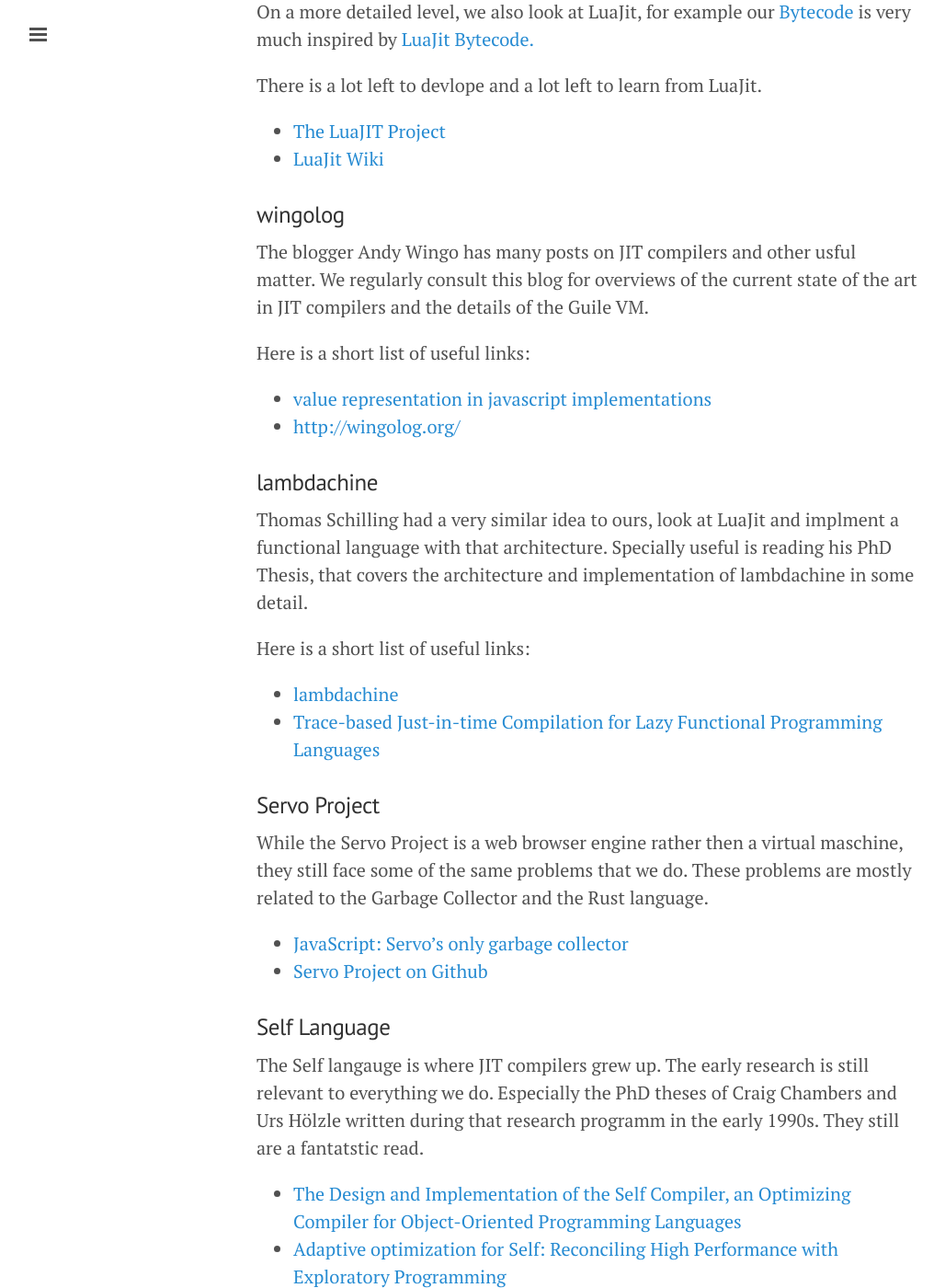
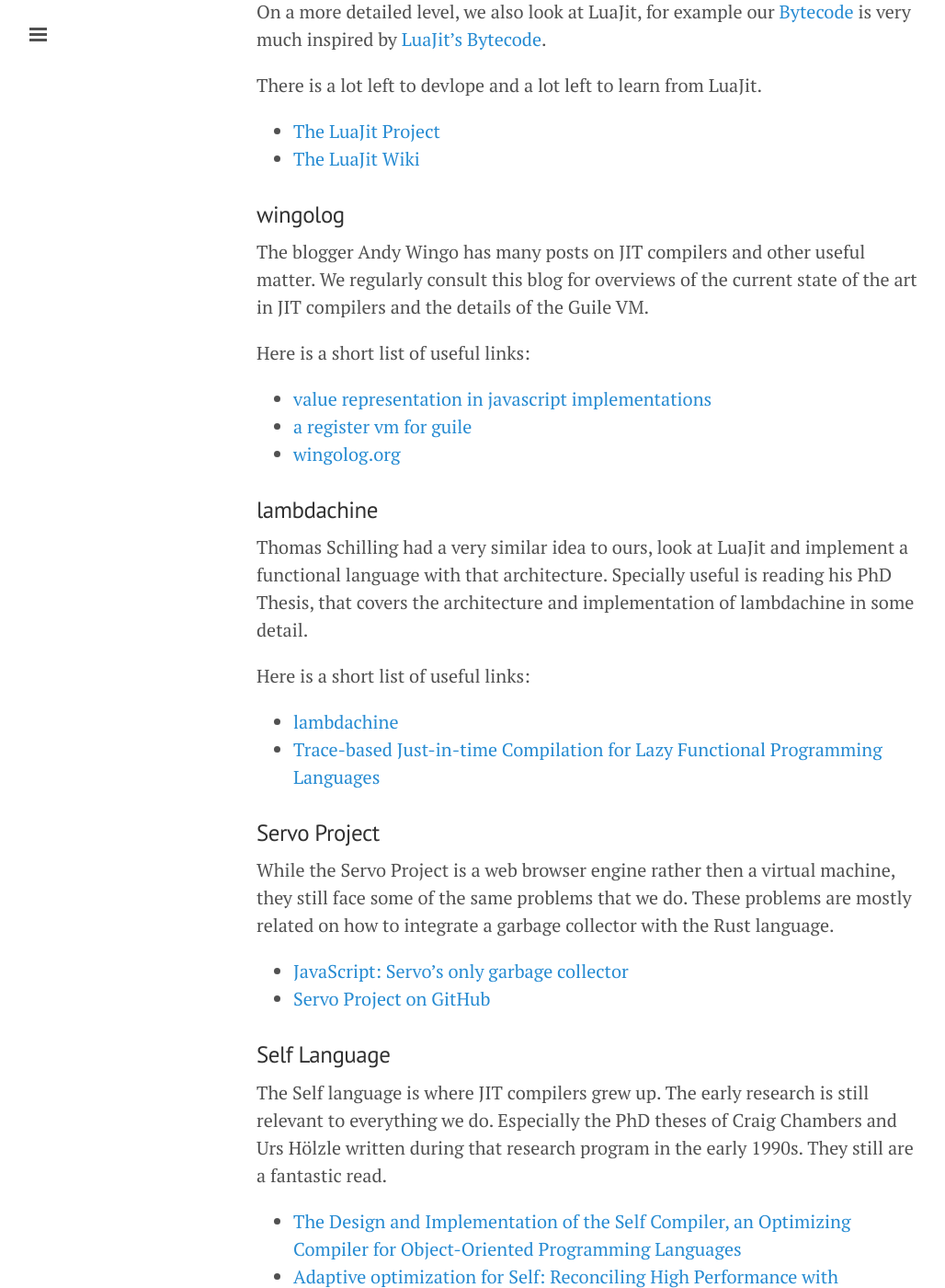
Before and after one commit to clojit/clojit.github.io, a Jekyll site: the page built from resources.md, in a window 1280 px wide and 1400 px high, scrolled down 516 px. Shown: the whole window at 92% size, without its empty margins (1-1029 px from the left). Built offline with Jekyll 4.4.1, drawn with Linux system fonts in a browser that asks for light colours; Markdown is read by kramdown in place of the engine named in the settings; some of the changed text lies outside the part shown.

Commit message:
Markdown everything! Also added my bio

```diff
--- a/resources.md
+++ b/resources.md
@@ -3,74 +3,54 @@ layout: page
 title: Resources
 ---
 
-<p>
-  Very little we do is original, so here is a list of resources that helped us.
-</p>
+Very little we do is original, so here is a list of resources that helped us.
 
-<p>
-  There are many more resources that can not all be mentioned here, but we want to thank everybody who has worked, commented or donated to these projects. Thank you.
-</p>
+There are many more resources that can not all be mentioned here, but we want to thank everybody who has worked, commented or donated to these projects. Thank you.
 
-<h3>Luajit</h3>
+### Luajit
 
-<p> This fantasic project is our closest ancestor, and without it, we would be nowwhere near where we are today. Our architecture will be very similar, a (hopefully) fast interpreter combined with a single tracing JIT.  </p>
+This fantasic project is our closest ancestor, and without it, we would be nowhere near where we are today. Our architecture will be very similar, a (hopefully) fast interpreter combined with a single tracing JIT.
 
-<p> On a more detailed level, we also look at LuaJit, for example our <a src="https://github.com/clojit/clojit-doc/blob/master/Bytecode%20Spec.md"> Bytecode </a> is very much inspired by <a href="http://wiki.luajit.org/Bytecode-2.0">  LuaJit Bytecode. </a> </p>
+On a more detailed level, we also look at LuaJit, for example our [Bytecode](https://github.com/clojit/clojit-doc/blob/master/Bytecode%20Spec.md) is very much inspired by [LuaJit's Bytecode](http://wiki.luajit.org/Bytecode-2.0).
 
-<p> There is a lot left to devlope and a lot left to learn from LuaJit. <p>
+There is a lot left to devlope and a lot left to learn from LuaJit.
 
-<ul>
-  <li> <a href="http://luajit.org/"> The LuaJIT Project </a> </li>
-  <li> <a href="http://wiki.luajit.org/"> LuaJit Wiki </a> </li>
-</ul>
+  - [The LuaJit Project](http://luajit.org/)
+  - [The LuaJit Wiki](http://wiki.luajit.org/)
 
-<h3>wingolog</h3>
+### wingolog
 
-<p> The blogger Andy Wingo has many posts on JIT compilers and other usful matter. We regularly consult this blog for overviews of the current state of the art in JIT compilers and the details of the Guile VM. <p>
+The blogger Andy Wingo has many posts on JIT compilers and other useful matter. We regularly consult this blog for overviews of the current state of the art in JIT compilers and the details of the Guile VM.
 
-<p> Here is a short list of useful links: <p>
+Here is a short list of useful links:
 
-<ul>
-  <li> <a href="http://wingolog.org/archives/2011/05/18/value-representation-in-javascript-implementations"> value representation in javascript implementations </a> </li>
-  <li> <a href="http://wingolog.org/">  http://wingolog.org/ </a> </li>
-</ul>
-
-<h3>lambdachine</h3>
-
-<p> Thomas Schilling had a very similar idea to ours, look at LuaJit and implment a functional language with that architecture. Specially useful is reading his PhD Thesis, that covers the architecture and implementation of lambdachine in some detail. <p>
-
-<p> Here is a short list of useful links: <p>
-
-<ul>
-  <li> <a href="https://github.com/nominolo/lambdachine"> lambdachine </a> </li>
-  <li> <a href="http://files.catwell.info/misc/mirror/tracing-jit-haskell-schilling.pdf">  Trace-based Just-in-time Compilation for Lazy Functional Programming Languages </a> </li>
-</ul>
-
-<h3>Servo Project</h3>
-
-<p> While the Servo Project is a web browser engine rather then a virtual maschine, they still face some of the same problems that we do. These problems are mostly related to the Garbage Collector and the Rust language.  <p>
-
-<ul>
-  <li> <a href="https://blog.mozilla.org/research/2014/08/26/javascript-servos-only-garbage-collector/"> JavaScript: Servo’s only garbage collector </a> </li>
-  <li> <a href="https://github.com/servo/servo">  Servo Project on Github </a> </li>
-</ul>
+  - [value representation in javascript implementations](https://wingolog.org/archives/2011/05/18/value-representation-in-javascript-implementations)
+  - [a register vm for guile](https://wingolog.org/archives/2013/11/26/a-register-vm-for-guile)
+  - [wingolog.org](https://wingolog.org/)
 
 
-<h3> Self Language </h3>
+### lambdachine
 
-<p> The Self langauge is where JIT compilers grew up. The early research is still relevant to everything we do. Especially the PhD theses of Craig Chambers and Urs Hölzle written during that research programm in the early 1990s. They still are a fantatstic read. <p>
+Thomas Schilling had a very similar idea to ours, look at LuaJit and implement a functional language with that architecture. Specially useful is reading his PhD Thesis, that covers the architecture and implementation of lambdachine in some detail.
 
-<ul>
-  <li>
-    <a href="http://bibliography.selflanguage.org/craig-thesis.html">
-      The Design and Implementation of the Self Compiler, an Optimizing Compiler for Object-Oriented Programming Languages
-    </a>
-  </li>
-  <li>
-    <a href="http://bibliography.selflanguage.org/urs-thesis.html">
-      Adaptive optimization for Self: Reconciling High Performance with Exploratory Programming
-    </a>
-  </li>
-</ul>
+Here is a short list of useful links:
 
-<p> (Note: If you can't find the first paper, contact us) </p>
+  - [lambdachine](https://github.com/nominolo/lambdachine)
+  - [Trace-based Just-in-time Compilation for Lazy Functional Programming Languages](http://files.catwell.info/misc/mirror/tracing-jit-haskell-schilling.pdf)
+
+
+### Servo Project
+
+While the Servo Project is a web browser engine rather then a virtual machine, they still face some of the same problems that we do. These problems are mostly related on how to integrate a garbage collector with the Rust language.
+
+  - [JavaScript: Servo’s only garbage collector](https://blog.mozilla.org/research/2014/08/26/javascript-servos-only-garbage-collector/)
+  - [Servo Project on GitHub](https://github.com/servo/servo)
+
+### Self Language
+
+The Self language is where JIT compilers grew up. The early research is still relevant to everything we do. Especially the PhD theses of Craig Chambers and Urs Hölzle written during that research program in the early 1990s. They still are a fantastic read.
+
+  - [The Design and Implementation of the Self Compiler, an Optimizing Compiler for Object-Oriented Programming Languages](http://bibliography.selflanguage.org/craig-thesis.html)
+  - [Adaptive optimization for Self: Reconciling High Performance with Exploratory Programming](http://bibliography.selflanguage.org/urs-thesis.html)
+
+(Note: If you have troubles finding the some papers, contact us.)
```
Also changed, not shown: _posts/2015-01-10-hello-world.md (+2 -2 lines), about.md (+16 -34 lines).
